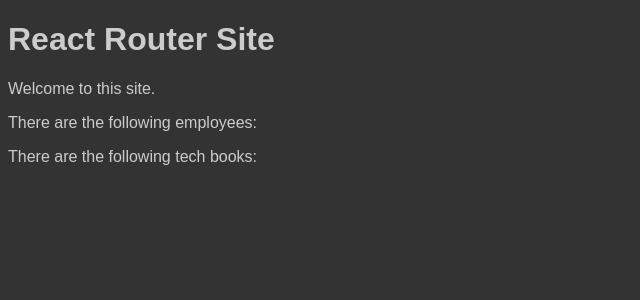
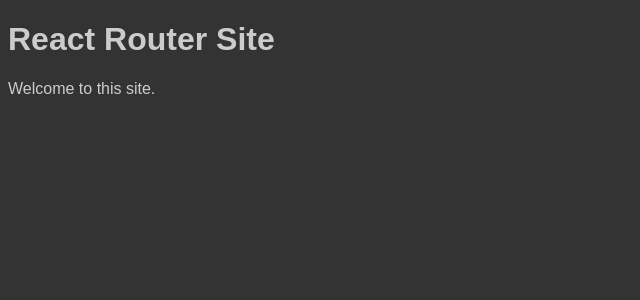
Before and after one commit to edwardtanguay/et01-react-router-site, a React (Vite) app: page / in a window 1280 px wide. Shown: the top 300 px of the page, without its empty margins (0-640 px from the left). Built offline with nearby package versions, Linux system fonts and the light colour scheme.

Commit message:
routes work

```diff
--- a/index.html
+++ b/index.html
@@ -1,13 +1,25 @@
 <!DOCTYPE html>
 <html lang="en">
+
 <head>
 	<meta charset="UTF-8" />
-    <link rel="icon" type="image/svg+xml" href="/vite.svg" />
-    <meta name="viewport" content="width=device-width, initial-scale=1.0" />
+	<link rel="icon"
+				type="image/svg+xml"
+				href="/vite.svg" />
+	<meta name="viewport"
+				content="width=device-width, initial-scale=1.0" />
 	<title>React Router Site</title>
+	<style>
+		body {
+			background-color: #333;
+		}
+	</style>
 </head>
+
 <body>
 	<div id="root"></div>
-    <script type="module" src="/src/main.jsx"></script>
+	<script type="module"
+					src="/src/main.jsx"></script>
 </body>
+
 </html>
--- a/src/App.jsx
+++ b/src/App.jsx
@@ -5,15 +5,17 @@
 import { Routes, Route } from 'react-router-dom';
 
 function App() {
-    return (
-        <div className="App">
-            <h1>React Router Site</h1>
+	return (
+		<div className="App">
+			<h1>React Router Site</h1>
 
-            <PageWelcome />
-            <PageEmployees/>
-            <PageTechBooks/>
-        </div>
-    );
+			<Routes>
+				<Route path="/" element={<PageWelcome />}/>
+				<Route path="/employees" element={<PageEmployees />}/>
+				<Route path="/techbooks" element={<PageTechBooks />}/>
+			</Routes>
+		</div>
+	);
 }
 
 export default App;
```
Lines whose indentation alone changed are shown as unchanged.
